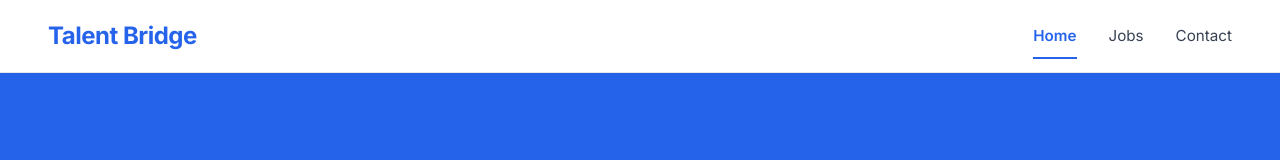
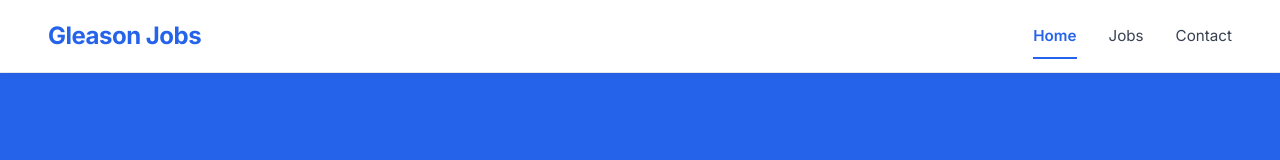
Before and after one commit to jzon-03/talent-bridge, an Angular app: page /home in a window 1280 px wide. Shown: the top 160 px of the page. Built offline with nearby package versions, Linux system fonts and the light colour scheme.

Commit message:
title change

```diff
--- a/src/app/components/base-nav/base-nav.html
+++ b/src/app/components/base-nav/base-nav.html
@@ -1,5 +1,5 @@
 <nav class="navbar">
-    <a class="brand" routerLink="/home">Talent Bridge</a>
+    <a class="brand" routerLink="/home">Gleason Jobs</a>
 
     <div class="nav-links">
         <a routerLink="/home" routerLinkActive="active">Home</a>
```
